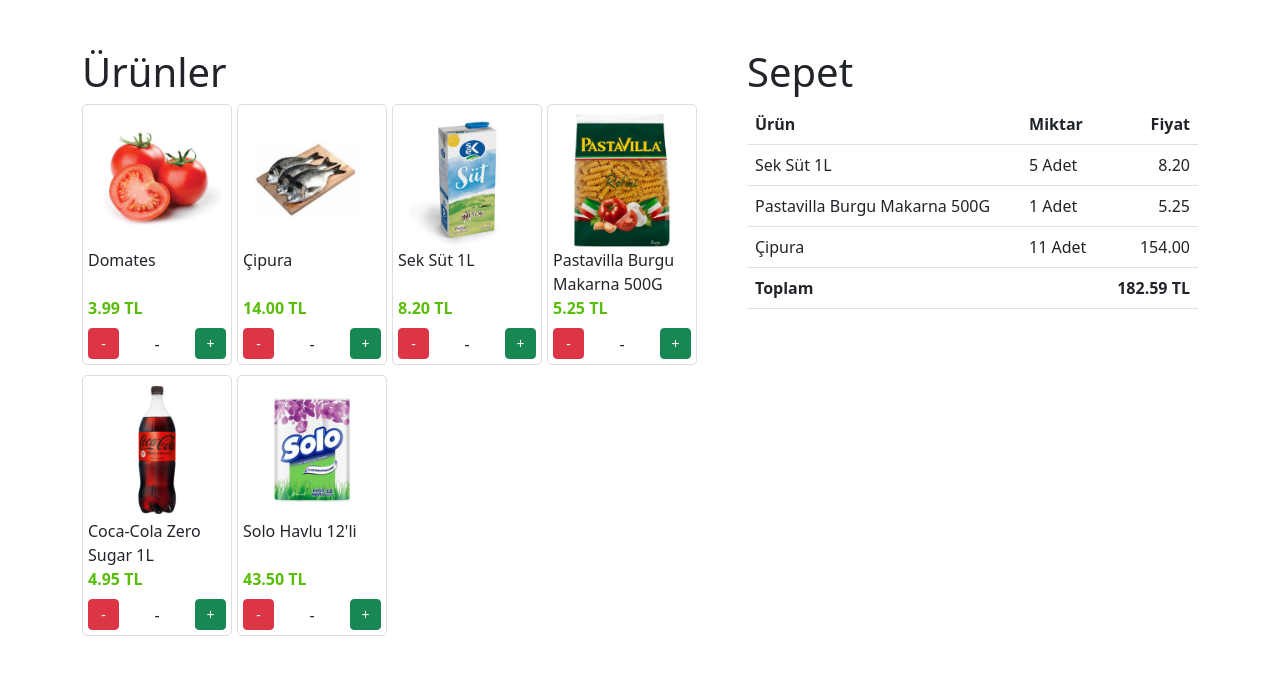
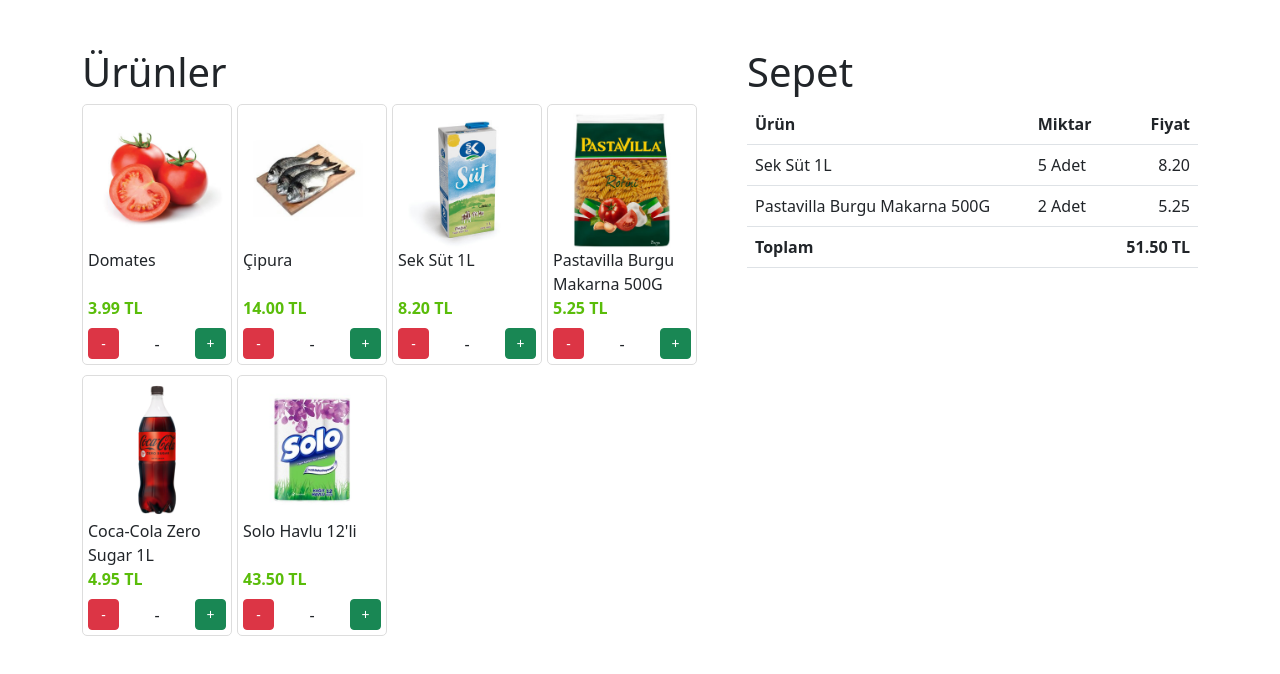
Before and after one commit to beyzagumuse/shop, an Angular app: page / in a window 1280 px wide. Shown: the top 674 px of the page. Built offline with nearby package versions, Linux system fonts and the light colour scheme.

Commit message:
09 - Sepet Start to Work!
But not properly.

```diff
--- a/src/app/app.component.html
+++ b/src/app/app.component.html
@@ -31,18 +31,12 @@
             <td class="text-end">{{item.price.toFixed(2)}}</td>
           </tr>
 
-          <tr>
-            <td>Çipura</td>
-            <td>11 Adet</td>
-            <td class="text-end">154.00</td>
-          </tr>
-
         </tbody>
 
         <tfoot>
           <tr class="total">
             <td colspan="2">Toplam</td>
-            <td class="text-end">182.59 TL</td>
+            <td class="text-end">{{getTotal()}}</td>
           </tr>
         </tfoot>
       </table>
--- a/src/app/app.component.ts
+++ b/src/app/app.component.ts
@@ -22,7 +22,16 @@
       photoPath : 'assets/images/makarna.jfif',
       price : 5.25,
       unit : 'Adet',
-      quantity : 1
+      quantity : 2
     }
   ];
+
+  getTotal() : string {
+    let total = 0;
+    for(let item of this.basket){
+      total += item.price * item.quantity;
+    }
+
+    return total.toFixed(2) + ' TL';
+  }
 }
```
